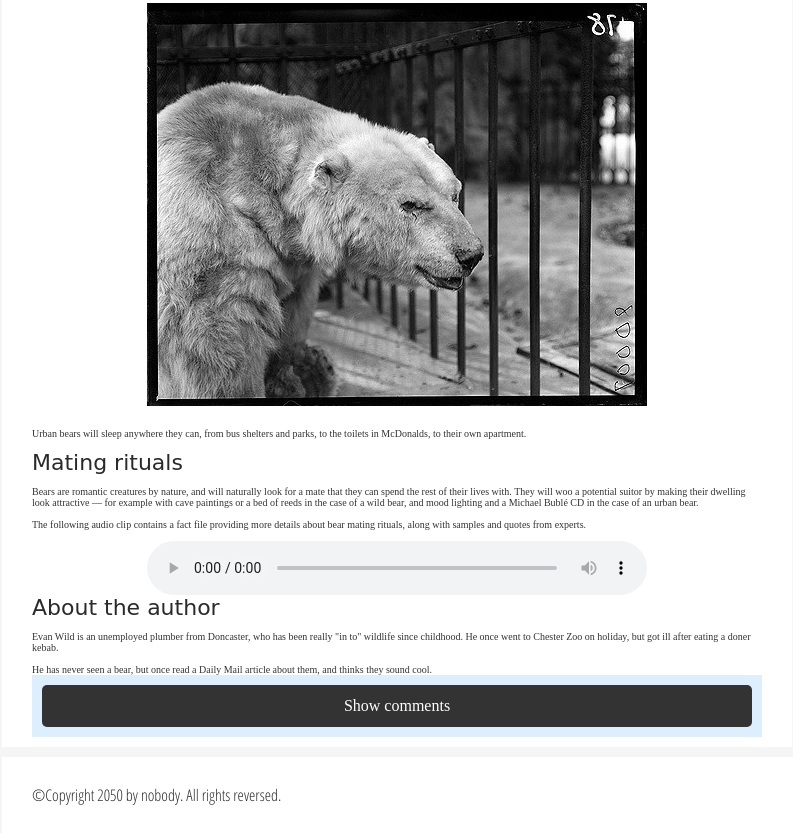
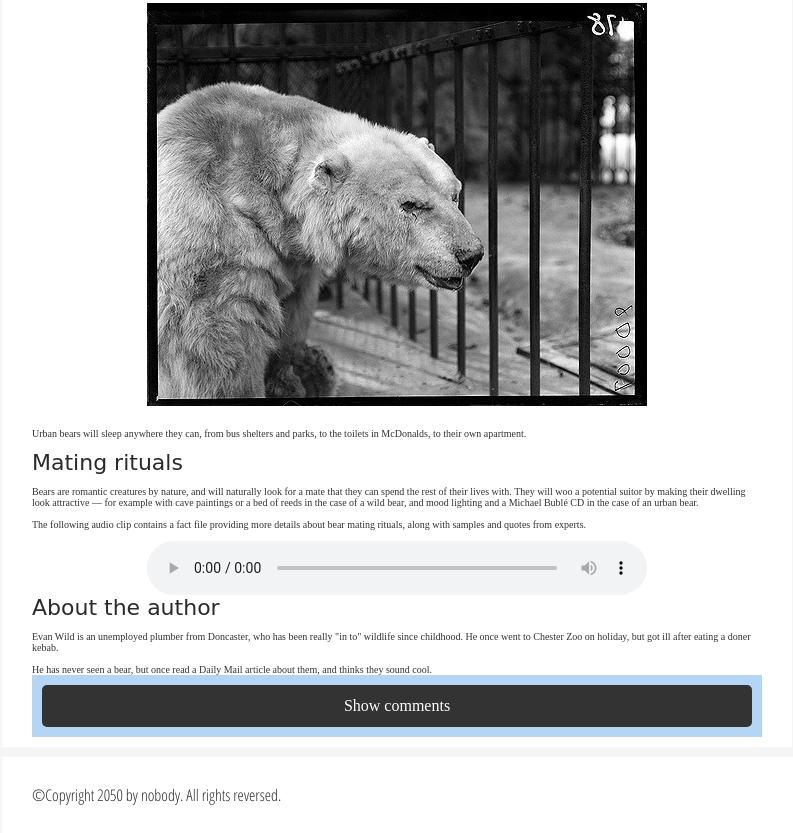
Before and after one commit to kanissank/kanissank.github.io, a plain HTML site: page lab5/assessment-files/assessment-files/index.html in a window 1280 px wide. Shown: the part 1016-1849 px from the top of the page, without its empty margins (62-855 px from the left). Drawn offline with Linux system fonts and the light colour scheme; a web font is replaced by a local one.

Commit message:
Update style.css

```diff
--- a/lab5/assessment-files/assessment-files/style.css
+++ b/lab5/assessment-files/assessment-files/style.css
@@ -1253,7 +1253,7 @@ audio {
 
 /* Comments styling */
 .comments {
-  background-color: #def;
+  background-color: rgb(181, 213, 245);
   padding: 10px;
 }
 
```
